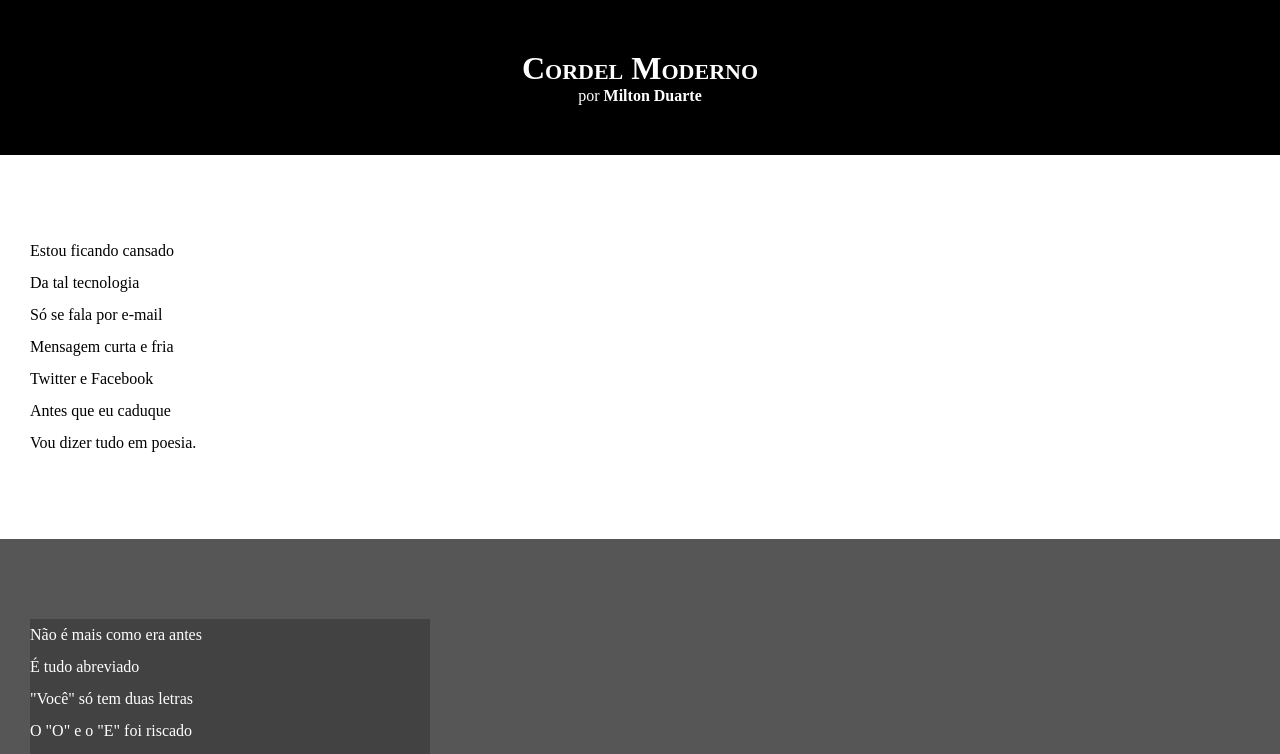
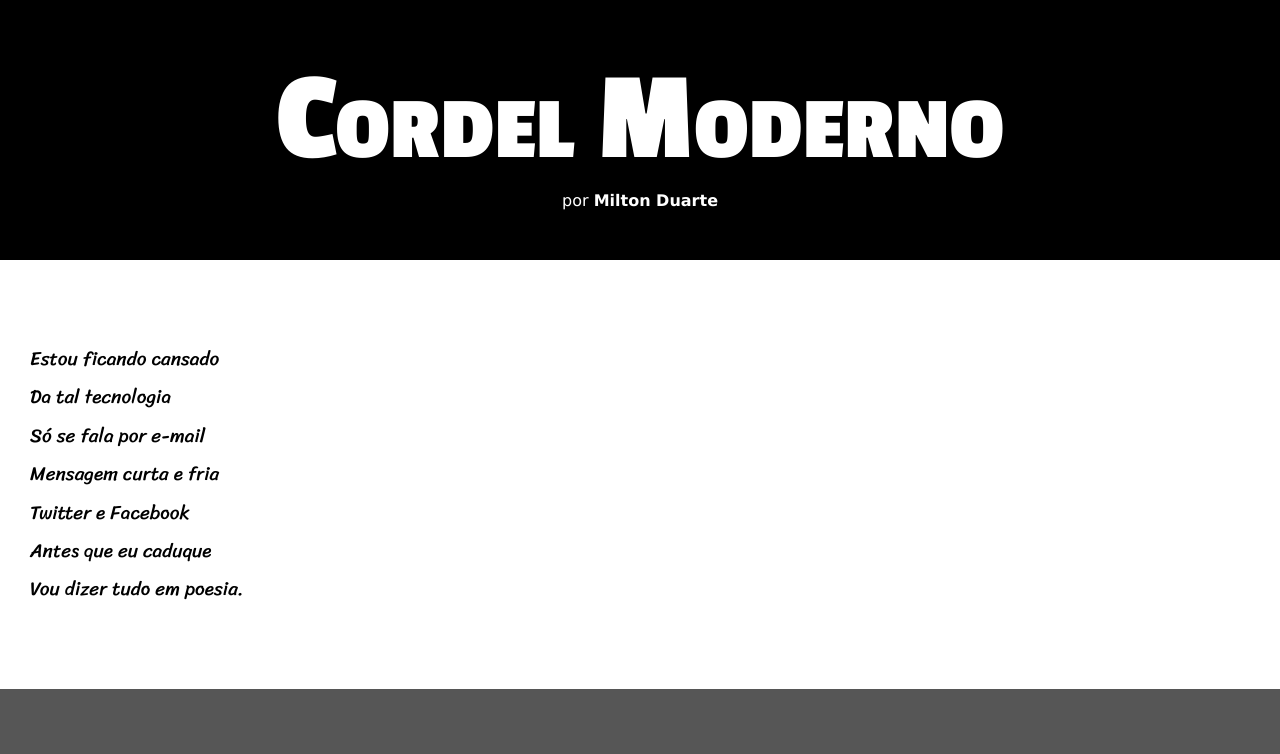
Before and after one commit to pdrrrsd/html-css, a plain HTML site: page projetos/projeto-cordel/index.html in a window 1280 px wide. Shown: the top 754 px of the page. Drawn offline with Linux system fonts and the light colour scheme.

Commit message:
atualização dos estilos projeto cordel

```diff
--- a/projetos/projeto-cordel/style.css
+++ b/projetos/projeto-cordel/style.css
@@ -1,13 +1,25 @@
 @charset "UTF-8";
+
+@import url('https://fonts.googleapis.com/css2?family=Passion+One:wght@400;700;900&display=swap');
+
+@import url('https://fonts.googleapis.com/css2?family=Sriracha&display=swap');
+
+:root {
+    --fonte1: Verdana, Geneva, Tahoma, sans-serif;
+    --fonte2: 'Passion One', sans-serif;
+    --fonte3: "Sriracha", sans-serif;
+}
 
 * {
     margin: 0px;
     padding: 0px;
+    font-size: 1em;
 }
 
 html, body {
     min-height: 100vh;
     background-color: darkgrey;
+    font-family: var(--fonte1);
 }
 
 header {
@@ -19,6 +31,8 @@ header {
 header > h1 {
     padding-top: 50px;
     font-variant: small-caps;
+    font-family: var(--fonte2);
+    font-size: 10vw;
 }
 
 header > p {
@@ -40,6 +54,8 @@ section {
     padding-bottom: 10vh;
     line-height: 2em;
     padding-left: 30px;
+    font-family: var(--fonte3);
+    font-size: 1.5vw;
 }
 
 section.normal {
@@ -53,7 +69,8 @@ section.imagem {
 }
 
 section.imagem > p {
-    width: 400px;
+    display: inline-block;
+    padding: 5px;
     background-color: rgba(0, 0, 0, 0.237);
 }
 
```
